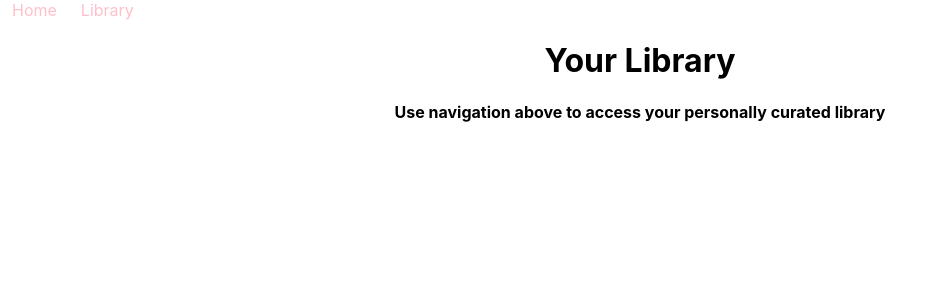
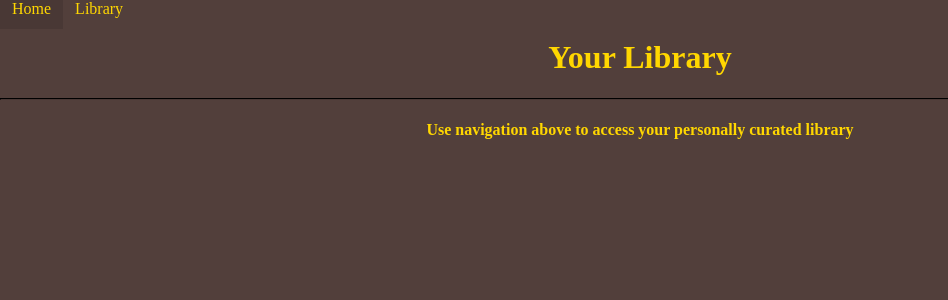
Before and after one commit to kapp-n/bookshelf, a React (Create React App) app in the folder bookshelf/: page / in a window 1280 px wide. Shown: the top 300 px of the page, without its empty margins (0-948 px from the left). Built offline with nearby package versions, Linux system fonts and the light colour scheme.

Commit message:
all initial components and containers added, css added

```diff
--- a/bookshelf/src/App.css
+++ b/bookshelf/src/App.css
@@ -1,5 +1,19 @@
+
 .App {
   text-align: center;
+  color: gold;
+  font-family: cursive;
+  height: 1000px;
+  background-color: #523f3b;
+}
+
+hr{
+  border-color: #493835;
+}
+
+.Nav{
+  width: 15px;
+  font-family: cursive;
 }
 
 .image {
@@ -7,6 +21,16 @@
   height: 300px;
   float: left;
   padding: 5px
+}
+
+.library {
+  background: #523f3b;
+  color: gold;
+  font-family: cursive;
+}
+
+.library hr{
+  border-color: #493835;
 }
 
 .shelves {
@@ -27,3 +51,27 @@
   margin-top: 0px;
 
 }
+
+.book{
+  background: #523f3b;
+  font-family: cursive;
+  color:gold;
+}
+
+.book img{
+  height: 300px;
+  width: 200px;
+  border-style: inset;
+  border-color: #493835;
+  border-width: thick;
+}
+
+.book h4{
+  width: 500px;
+  padding-left: 460px;
+  font-size: 16px;
+}
+
+.book hr{
+  border-color: #493835;
+}
--- a/bookshelf/src/App.js
+++ b/bookshelf/src/App.js
@@ -13,8 +13,7 @@ function App() {
             <Switch>
               <Route exact path="/" component={Home} />
               <Route exact path="/shelves" component={Shelves} />
-              <Route path="/shelves/:id" component={Book} />
-
+              <Route path="/book/:id" component={Book} />
             </Switch>
         </div>
     </Router>
--- a/bookshelf/src/components/Home.js
+++ b/bookshelf/src/components/Home.js
@@ -2,8 +2,9 @@ import React from 'react'
 
 const Home = () => {
     return (
-        <div>
+        <div className="Home">
             <h1>Your Library</h1>
+            <hr />
             <h4>Use navigation above to access your personally curated library</h4>
         </div>
     )
--- a/bookshelf/src/components/Nav.js
+++ b/bookshelf/src/components/Nav.js
@@ -6,7 +6,8 @@ const link = {
     padding: '12px',
     margin: '0 6px 6x',
     textDecoration: 'none',
-    color: 'pink'
+    color: 'gold',
+	background: '#523f3b'
 }
 
 
@@ -18,7 +19,7 @@ const Nav = () => {
 				exact
 				style={link}
 				activeStyle={{
-					background: 'white'
+					background: '#493835'
 				}}
 			>Home</NavLink>
 
@@ -27,7 +28,7 @@ const Nav = () => {
 				exact
 				style={link}
 				activeStyle={{
-					background: 'white'
+					background: '#493835'
 				}}
 			>Library</NavLink>
         </div>
--- a/bookshelf/src/containers/Book.js
+++ b/bookshelf/src/containers/Book.js
@@ -0,0 +1,31 @@
+import React, { useState, useEffect } from 'react'
+
+
+const Book = (props) => {
+    const [book, setBook] = useState([])
+
+
+
+    useEffect(() => {
+        fetch(`http://localhost:9292/book/${props.match.params.id}`)
+        .then(r => r.json())
+        .then(data =>{
+            console.log(data, "book")
+            setBook(data)
+        })
+    }, [])
+
+
+    return (
+        <div className="book">
+            <h1>{book.name}</h1>
+            <h2>By: {book.author}</h2>
+            <img src={book.image} />
+            <hr />
+            <h4>{book.summary}</h4>
+            <h5>Page Count: {book.pages}</h5>
+        </div>
+    )
+}
+
+export default Book
--- a/bookshelf/src/containers/Books.js
+++ b/bookshelf/src/containers/Books.js
@@ -5,7 +5,7 @@ const Books = ( {books} ) => {
 
     return (
         <div>
-            <Link to={`/shelves/${books.id}`}>
+            <Link to={`/book/${books.id}`}>
             <img className="image" src={books.image} />
             </Link>
         </div>
--- a/bookshelf/src/containers/Shelves.js
+++ b/bookshelf/src/containers/Shelves.js
@@ -22,7 +22,7 @@ const allShelves = shelves.map(shelf => <Shelf key={shelf.id} shelves={shelf} />
 
 
     return (
-        <div>
+        <div className="library">
             <h1>Your Library</h1>
             <hr />
             <br />
--- a/bookshelf/src/index.css
+++ b/bookshelf/src/index.css
@@ -5,6 +5,7 @@ body {
     sans-serif;
   -webkit-font-smoothing: antialiased;
   -moz-osx-font-smoothing: grayscale;
+  background-color: #523f3b;
 }
 
 code {
```
